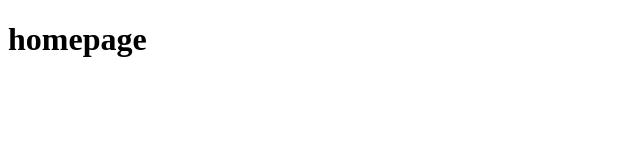
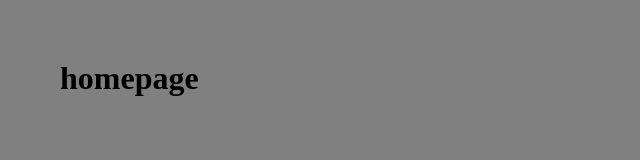
Before and after one commit to Miki-dora/homepage, a plain HTML site: page index.html in a window 1280 px wide. Shown: the whole page, without its empty margins (0-640 px from the left). Drawn offline with Linux system fonts and the light colour scheme.

Commit message:
cssを追加

```diff
--- a/index.html
+++ b/index.html
@@ -3,6 +3,7 @@
 <head>
   <meta charset="UTF-8">
   <title>homepage</title>
+  <link rel="stylesheet" href="style.css">
 </head>
 <body>
   <h1>homepage</h1>
--- /dev/null
+++ b/style.css
@@ -0,0 +1,4 @@
+body {
+  margin: 60px;
+  background: gray;
+}
```
